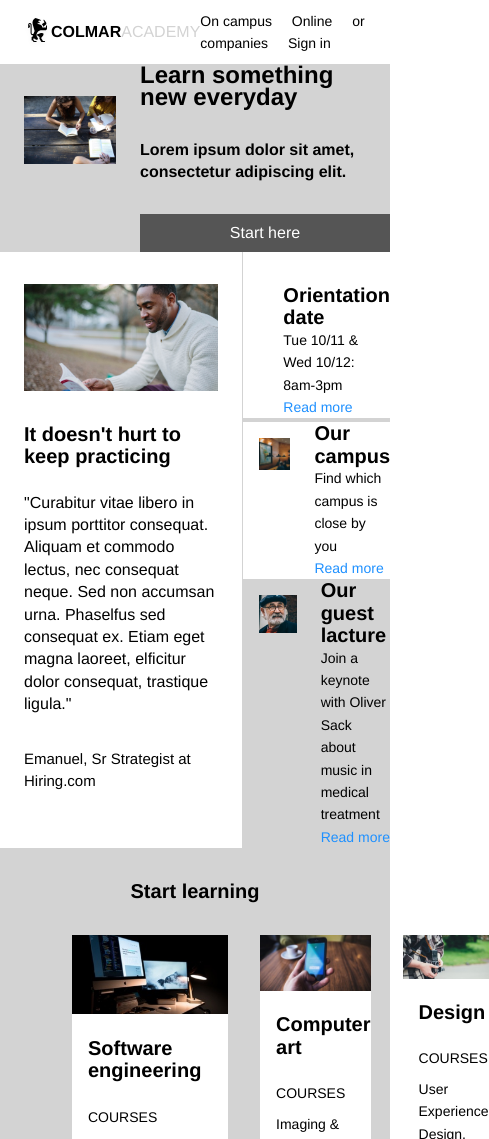
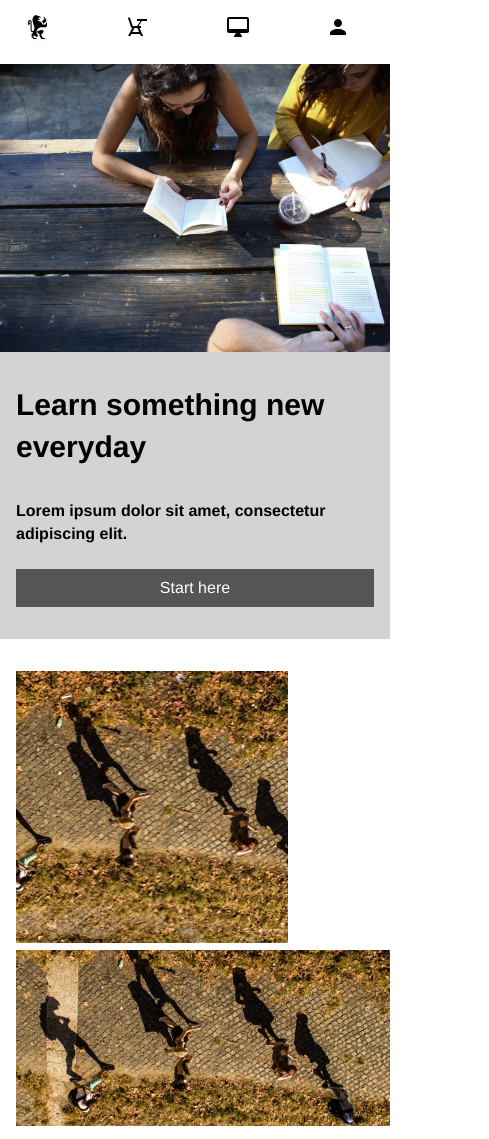
Before and after one commit to tanyareva/ColmarAcademy, a plain HTML site: page index.html in a window 390 px wide. Shown: the top 1139 px of the page, 489 px wide, since content can reach past the window. Drawn offline with Linux system fonts and the light colour scheme.

Commit message:
add @media header and container-first

```diff
--- a/index.html
+++ b/index.html
@@ -17,7 +17,7 @@
       <p>ACADEMY</p>
     </div>
     <div class="menu">
-      <div class="menu-container">
+
       <ul class="desktop">
         <li>On campus</li>
         <li>Online</li>
@@ -25,10 +25,20 @@
         <span>Sign in</span>
       </ul>
       <ul class="mobile">
-
+        <li>
+          <img src="./resources/images/ic-logo.svg" alt="logo">
+        </li>
+        <li>
+          <img src="./resources/images/ic-on-campus.svg" alt="campus">
+        </li>
+        <li>
+          <img src="./resources/images/ic-online.svg" alt="online">
+        </li>
+        <li>
+          <img src="./resources/images/ic-login.svg" alt="login">
+        </li>
       </ul>
 
-      </div>
     </div>
   </div>
 
@@ -62,7 +72,8 @@
     <div class="banner-second-right">
       <div class="main-first">
         <div class="image">
-          <img src="./resources/images/information-orientation.jpg" alt="images">
+          <img id="main-first-img-desktop" src="./resources/images/information-orientation.jpg" alt="images">
+          <img id="main-first-img-mobile" src="./resources/images/information-orientation-mobile.jpg" alt="images">
         </div>
         <div class="text">
           <h3>Orientation date</h3>
@@ -72,7 +83,8 @@
       </div>
       <div class="main-second">
         <div class="image">
-          <img src="./resources/images/information-campus.jpg" alt="images">
+          <img id="main-second-img-desktop" src="./resources/images/information-campus.jpg" alt="images">
+          <img id="main-second-img-mobile" src="./resources/images/information-campus-mobile.jpg" alt="images">
         </div>
         <div class="text">
           <h3>Our campus</h3>
@@ -82,7 +94,8 @@
       </div>
       <div class="main-third">
         <div class="image">
-          <img src="./resources/images/information-guest-lecture.jpg" alt="images">
+          <img id="main-second-img-desktop" src="./resources/images/information-guest-lecture.jpg" alt="images">
+          <img id="main-second-img-mobile" src="./resources/images/information-guest-lecture-mobile.jpg" alt="images">
         </div>
         <div class="text">
           <h3>Our guest lacture</h3>
@@ -106,7 +119,7 @@
           <img src="./resources/images/course-software.jpg" alt="software">
           <h3>Software engineering</h3>
           <h4>COURSES</h4>
-          <p>Web development, Mobile Development,iOT,APls</p>
+          <p>Web development, Mobile Development, iOT, APls</p>
         </div>
         <div class="courses-midle">
           <img src="./resources/images/course-computer-art.jpg" alt="computer">
--- a/resources/css/style.css
+++ b/resources/css/style.css
@@ -37,6 +37,32 @@ body {
   margin-right: 16px;
 }
 
+@media only screen and (max-width: 600px) {
+  .desktop {
+    display: none;
+  }
+
+  .logo {
+    display: none;
+  }
+  .menu {
+    width: 100%;
+  }
+  .mobile {
+    width: 100%;
+    display: flex;
+    justify-content: space-between;
+    align-items: center;
+  }
+}
+
+@media only screen and (min-width: 601px) {
+
+  .mobile {
+    display: none;
+  }
+}
+
 /* first */
 
 .container-first {
@@ -60,9 +86,10 @@ body {
 }
 
 .banner-text h1 {
-  font-size: 24px;
+  font-size: 30px;
   font-weight: bold;
   padding-right: 24px;
+  line-height: 1.4;
 }
 
 .banner-text h3 {
@@ -71,13 +98,39 @@ font-weight: bold;
 }
 
 .button {
-  width: 250px;
   color: white;
   background: #555;
   text-align: center;
   padding: 8px 0;
 }
 
+@media only screen and (max-width: 600px) {
+  .container-first {
+    display: block;
+  }
+
+  .banner-first {
+    padding: 0;
+  }
+
+  .banner-text h1 {
+    padding: 32px 0 32px 16px;
+  }
+
+  .banner-text h3 {
+  padding: 0 0 0 16px;
+  }
+  .button {
+    margin: 24px 16px 32px 16px;
+  }
+
+}
+
+@media only screen and (min-width: 601px) {
+  .button {
+    width: 250px;
+  }
+}
 /* second */
 
 .container-second {
@@ -107,12 +160,10 @@ font-weight: bold;
 }
 
 .banner-second-right {
-  flex-basis: 40%;
   justify-content: flex-start;
   display: flex;
   flex-direction: column;
   padding-top: 32px;
-  border-left: 0.5px solid lightgrey;
 }
 
 .banner-second-right h3 {
@@ -127,12 +178,10 @@ font-weight: bold;
 .banner-second-right p {
   font-size: 14px;
   color: DodgerBlue;
-
 }
 
 .main-first {
   display: flex;
-  border-bottom: 4px solid lightgrey;
 }
 
 .main-first .image {
@@ -176,7 +225,6 @@ font-weight: bold;
 
 .main-third {
   display: flex;
-  background: lightgray;
 }
 
 .main-third .image {
@@ -195,6 +243,39 @@ font-weight: bold;
 
 .main-third .image  img{
   max-width: 100%;
+}
+
+@media only screen and (max-width: 600px) {
+  .banner-second {
+    display: none;
+  }
+  .main-first {
+    display: block;
+  }
+
+  .main-second {
+    display: block;
+  }
+
+  .main-third {
+    display: block;
+  }
+}
+
+@media only screen and (min-width: 601px) {
+  .banner-second-right {
+    flex-basis: 40%;
+    border-left: 0.5px solid lightgrey;
+  }
+
+  .main-first {
+    border-bottom: 4px solid lightgrey;
+  }
+
+  .main-third {
+    background: lightgray;
+  }
+
 }
 
 /* third */
@@ -354,6 +435,8 @@ font-weight: bold;
   flex-direction: column;
 }
 
+/* footer */
+
 .footer {
   display: flex;
   justify-content: space-between;
```
Lines whose indentation alone changed are shown as unchanged.
